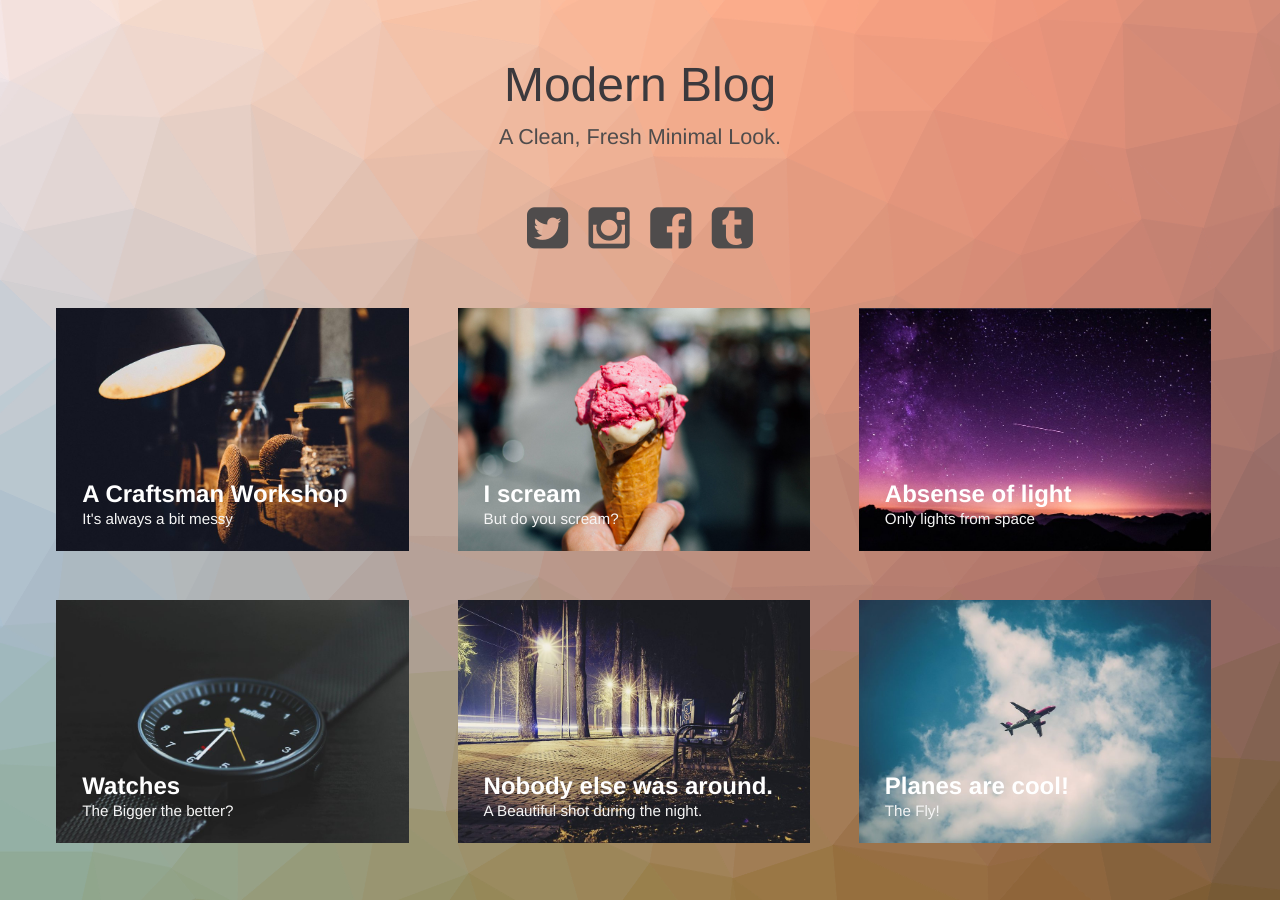
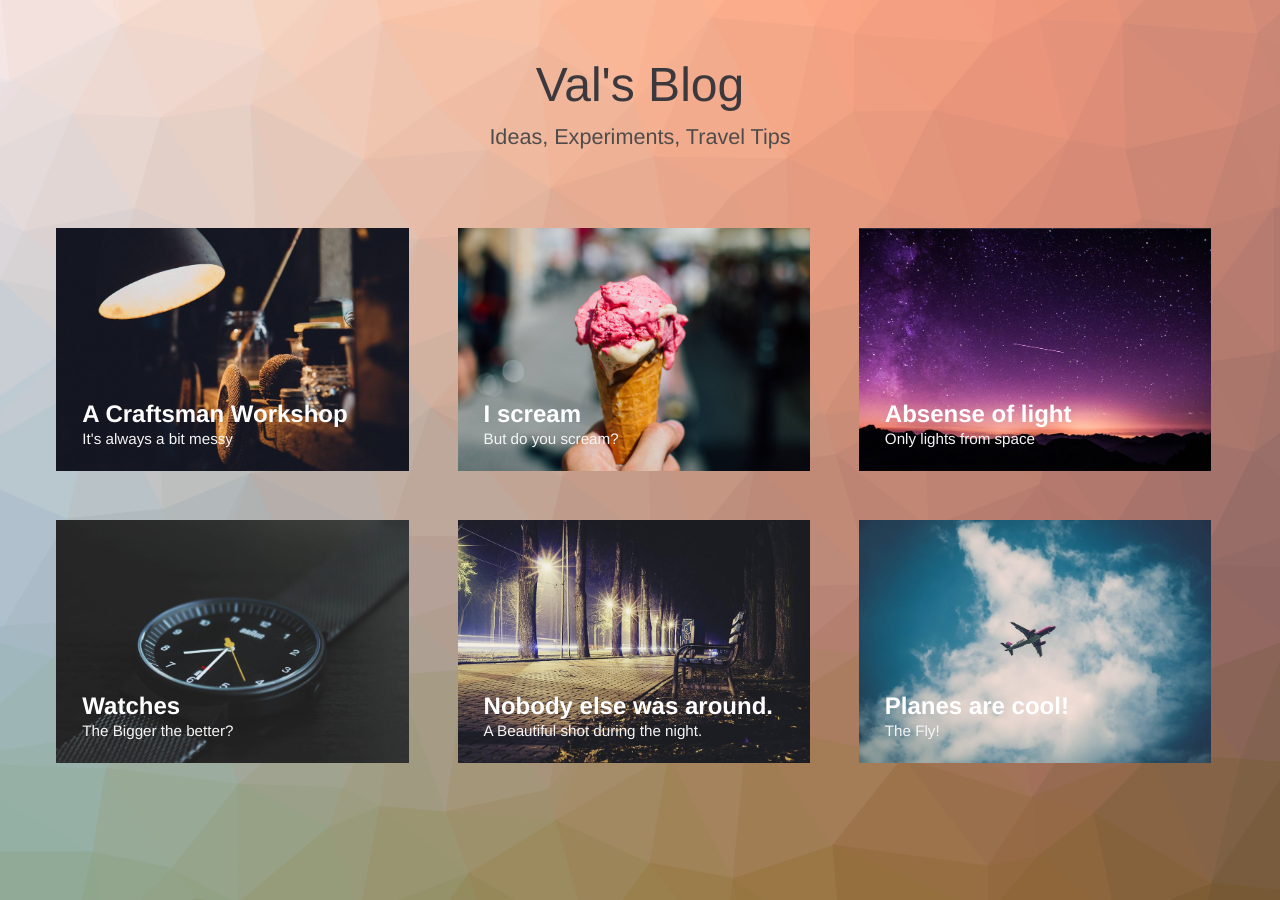
Before and after one commit to yermakova/yermakova.github.io, a Jekyll site: the page built from index.html, in a window 1280 px wide. Built offline with Jekyll 4.4.1, drawn with Linux system fonts in a browser that asks for light colours.

Commit message:
deleted social media

```diff
--- a/index.html
+++ b/index.html
@@ -28,13 +28,8 @@ layout: compress
 <body class="body">
 <div class="container">
     <header class="header">
-        <h1>Modern Blog<span>A Clean, Fresh Minimal Look.</span></h1>
-        <nav class="links">
-            <a href="#"><i class="fa fa-twitter-square fa-3x"></i></a>
-            <a href="#"><i class="fa fa-instagram fa-3x"></i></a>
-            <a href="#"><i class="fa fa-facebook-square fa-3x"></i></a>
-            <a href="#"><i class="fa fa-tumblr-square fa-3x"></i></a>
-        </nav>
+        <h1>Val's Blog<span>Ideas, Experiments, Travel Tips</span></h1>
+
     </header>
     <div class="content">
         <!-- trianglify pattern container -->
```
